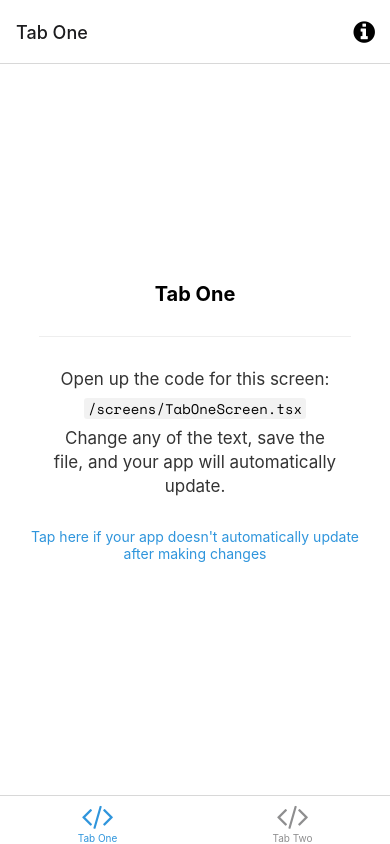
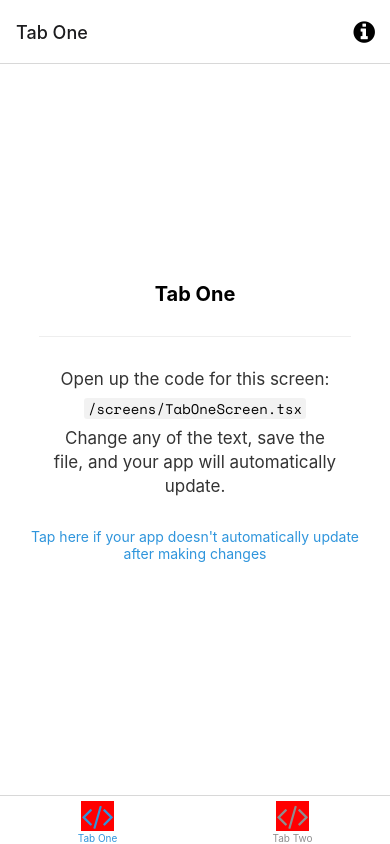
Before and after one commit to ICH-TEAM/chronos-app, a React Native app: screen /TabOne in a window 390 px wide. Built offline with nearby package versions, Linux system fonts and the light colour scheme; what expo-linking would draw is missing.

Commit message:
feat: login structure

```diff
--- a/components/index.ts
+++ b/components/index.ts
@@ -0,0 +1 @@
+export { default as Icon } from "./Icon"
--- a/navigation/index.tsx
+++ b/navigation/index.tsx
@@ -21,13 +21,7 @@ import {
   RootTabScreenProps,
 } from "../@types/types"
 import LinkingConfiguration from "./LinkingConfiguration"
-
-function TabBarIcon(props: {
-  name: React.ComponentProps<typeof FontAwesome>["name"]
-  color: string
-}) {
-  return <FontAwesome size={30} style={{ marginBottom: -3 }} {...props} />
-}
+import { Icon } from "../components"
 
 function BottomTabNavigator() {
   const colorScheme = useColorScheme()
@@ -44,7 +38,7 @@ function BottomTabNavigator() {
         component={TabOneScreen}
         options={({ navigation }: RootTabScreenProps<"TabOne">) => ({
           title: "Tab One",
-          tabBarIcon: ({ color }) => <TabBarIcon name="code" color={color} />,
+          tabBarIcon: ({ color }) => <Icon name="code" color={color} />,
           headerRight: () => (
             <Pressable
               onPress={() => navigation.navigate("Modal")}
@@ -67,7 +61,7 @@ function BottomTabNavigator() {
         component={TabTwoScreen}
         options={{
           title: "Tab Two",
-          tabBarIcon: ({ color }) => <TabBarIcon name="code" color={color} />,
+          tabBarIcon: ({ color }) => <Icon name="code" color={color} />,
         }}
       />
     </BottomTab.Navigator>
```
Also changed, not shown: screens/LogIn/SignIn.tsx (added), screens/LogIn/SignUp.tsx (added), screens/LogIn/index.ts (added), 1 other file (tests, documents, lock files or other folders).
